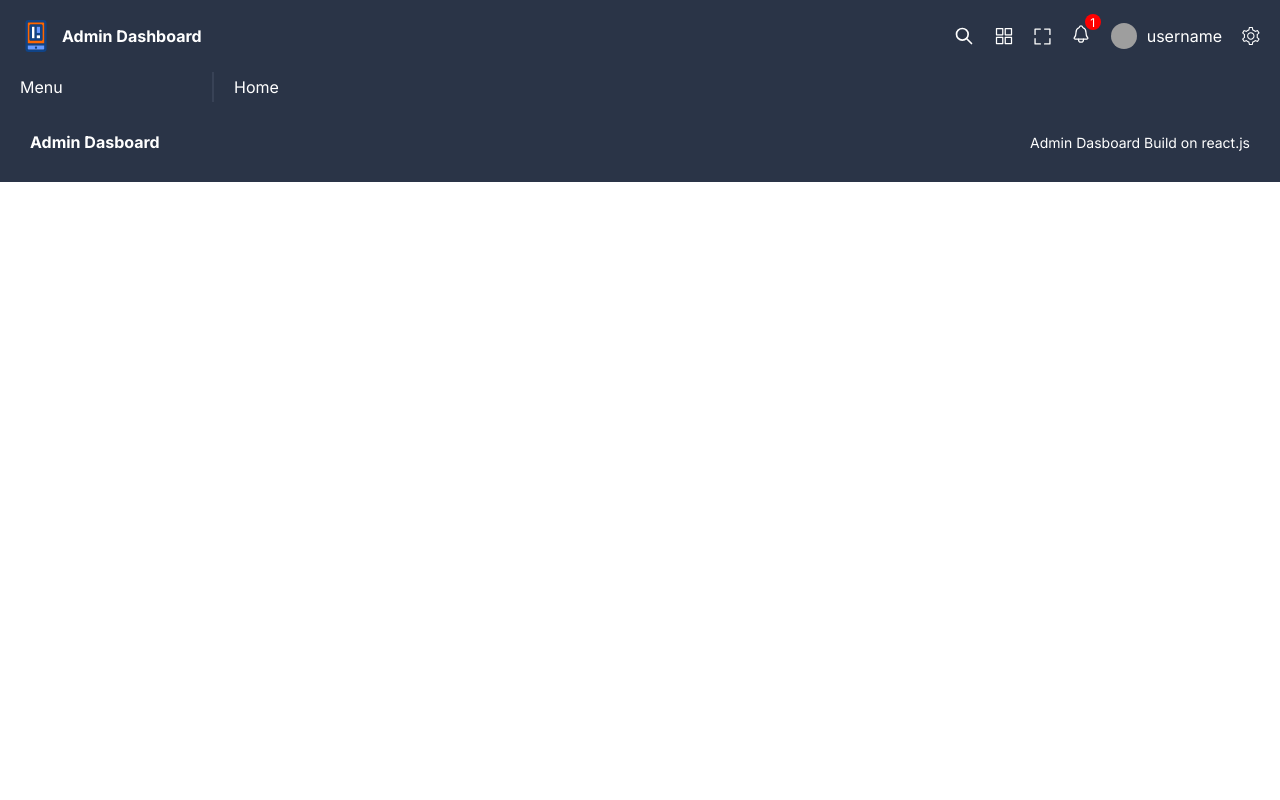
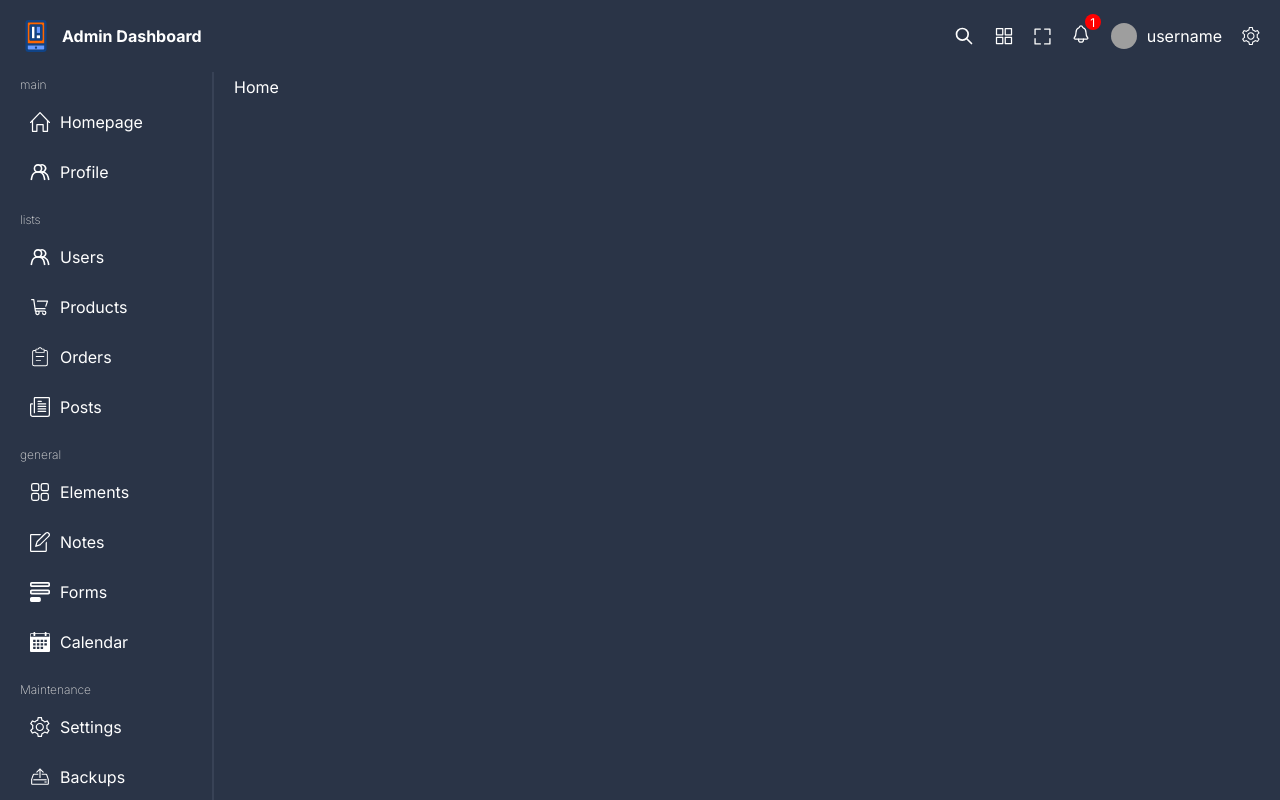
Before and after one commit to SuhailRazi/Admin-Dashboard, a React (Vite) app: page / in a window 1280 px wide. Shown: the top 800 px of the page. Built offline with nearby package versions, Linux system fonts and the light colour scheme; grey boxes are pictures that could not be loaded.

Commit message:
Styles menubar , imported data from data set and mapped over menu

```diff
--- a/src/components/menu/Menu.tsx
+++ b/src/components/menu/Menu.tsx
@@ -1,8 +1,22 @@
+import { Link } from 'react-router-dom';
 import './menu.scss';
+import { menu } from '../../data';
 
 const Menu = () => {
   return (
-    <div>Menu</div>
+    <div className='menu'>
+      {menu.map((item) => (
+        <div className="item" key={item.id}>
+        <span className='title'>{item.title}</span>
+          {item && item.listItems.map((listItem) => (
+              <Link to={listItem.url} className='listItem'>
+                <img src={listItem.icon} alt=''/>
+                <span className='listItemTitle'>{listItem.title}</span>
+              </Link>
+          ))}
+        </div>
+      ))}
+    </div>
   )
 }
 
--- a/src/components/menu/menu.scss
+++ b/src/components/menu/menu.scss
@@ -1,3 +1,28 @@
+@import '../../styles/variables.scss';
 .menu{
 
+
+    .item{
+        display: flex;
+        flex-direction: column;
+        gap: 10px;
+        margin-bottom: 20px;
+
+        .title{
+            font-size: 12px;
+            font-weight: 200;
+            color: $soft-color;
+        }
+
+        .listItem{
+            display: flex;
+            align-items: center;
+            gap: 10px;
+            padding: 10px;
+            border-radius: 5px;
+            &:hover{
+                background-color: $soft-bg;
+            }
+        }
+    }
 }
```
